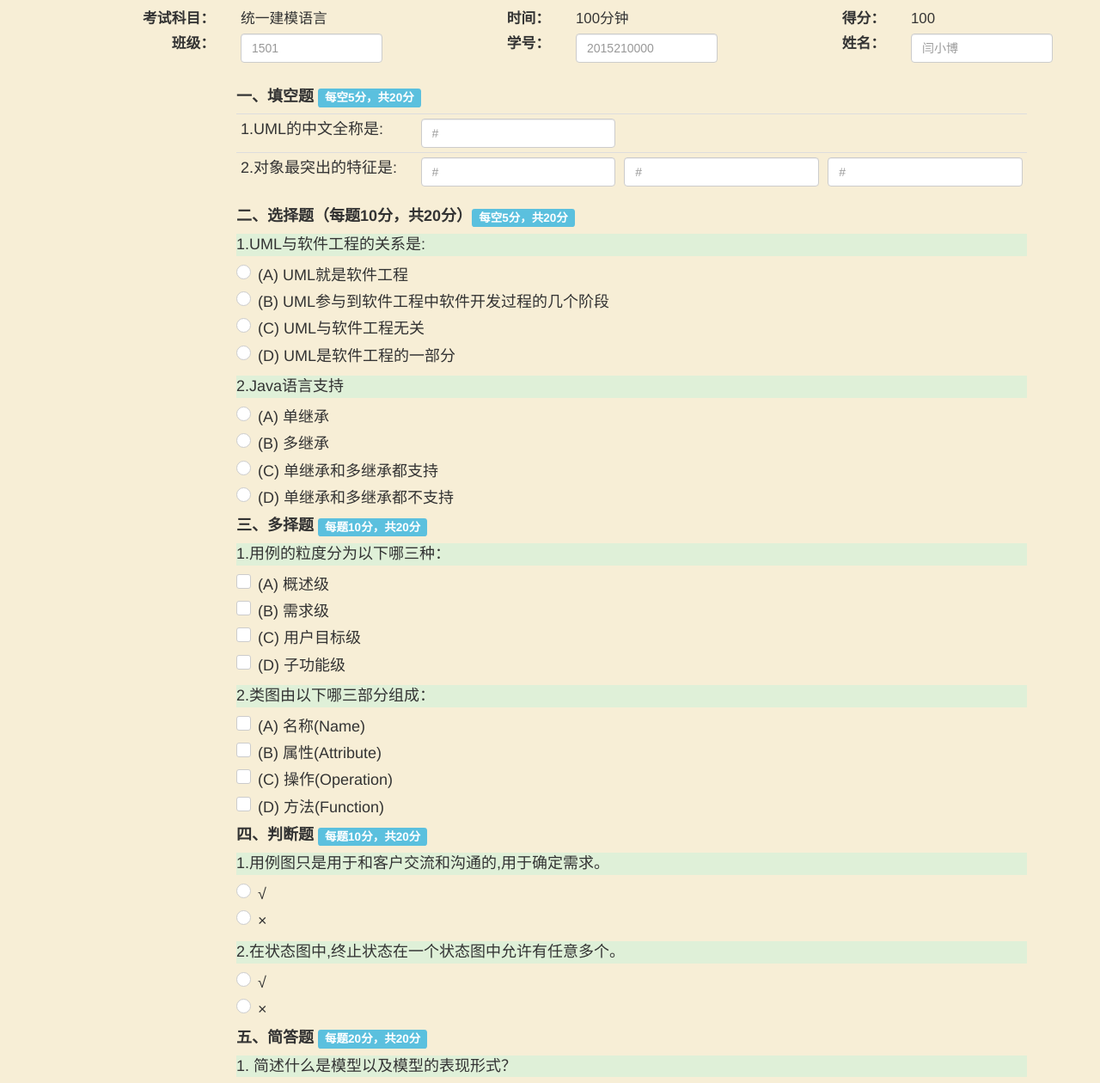
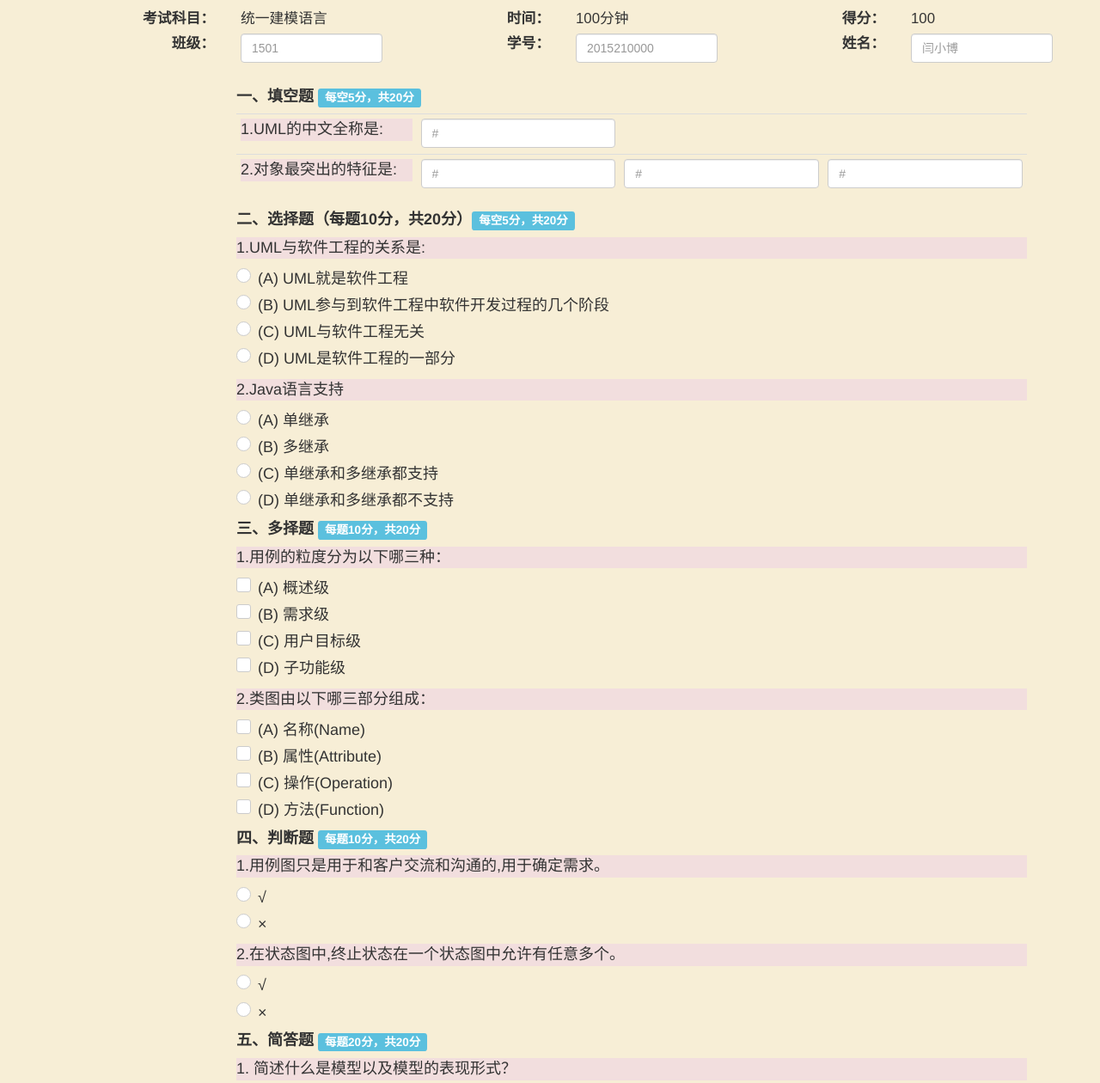
Before and after one commit to CS2015YWB/E1, a plain HTML site: page index.html in a window 1280 px wide. Shown: the part 80-1340 px from the top of the page at 86% size. Drawn offline with Linux system fonts and the light colour scheme.

Commit message:
Forth
第四次修改

```diff
--- a/index.html
+++ b/index.html
@@ -80,13 +80,13 @@
             <form class="fsize">
                 <table class="table table-condensed">
                     <tr>
-                        <td>1.UML的中文全称是: </td>
+                        <td><p class="bg-danger">1.UML的中文全称是: </p></td>
                         <td><input type="text" class="form-control" id="exampleInputName2" placeholder="#"></td>
                         <td></td>
                         <td></td>
                     </tr>
                     <tr>
-                        <td>2.对象最突出的特征是: </td>
+                        <td><p class="bg-danger">2.对象最突出的特征是: </p></td>
                         <td><input type="text" class="form-control" id="exampleInputName2" placeholder="#"></td>
                         <td><input type="text" class="form-control" id="exampleInputName2" placeholder="#"></td>
                         <td><input type="text" class="form-control" id="exampleInputName2" placeholder="#"></td>
@@ -96,7 +96,7 @@
         </div>
         <h4><strong>二、选择题（每题10分，共20分）</strong><span class="label label-info">每空5分，共20分</span></h4>
         <form class="fsize">
-            <p class="bg-success">1.UML与软件工程的关系是:</p>
+            <p class="bg-danger">1.UML与软件工程的关系是:</p>
             <div>
                 <div class="radio radio-danger">
                     <input type="radio" name="radio1" value="option1">
@@ -117,7 +117,7 @@
             </div>
         </form>
         <form class="fsize">
-            <p class=bg-success>2.Java语言支持</p>
+            <p class=bg-danger>2.Java语言支持</p>
             <div>
                 <div class="radio radio-danger">
                     <input type="radio" name="radio2" value="option5">
@@ -139,7 +139,7 @@
         </form>
         <h4><strong>三、多择题 </strong><span class="label label-info">每题10分，共20分</span></h4>
         <form class="fsize">
-            <p class="bg-success">1.用例的粒度分为以下哪三种：</p>
+            <p class="bg-danger">1.用例的粒度分为以下哪三种：</p>
             <div class="checkbox checkbox-danger">
                 <input id="checkbox1" class="styled" type="checkbox">
                 <label for="A3"> (A) 概述级</label>
@@ -158,7 +158,7 @@
             </div>
         </form>
         <form class="fsize">
-            <p class=bg-success>2.类图由以下哪三部分组成：</p>
+            <p class=bg-danger>2.类图由以下哪三部分组成：</p>
             <div class="checkbox checkbox-danger">
                 <input id="checkbox5" class="styled" type="checkbox">
                 <label for="A4"> (A) 名称(Name)</label>
@@ -178,7 +178,7 @@
         </form>
         <h4><strong>四、判断题 </strong><span class="label label-info">每题10分，共20分</span></h4>
         <form class="fsize">
-            <p class="bg-success">
+            <p class="bg-danger">
                 1.用例图只是用于和客户交流和沟通的,用于确定需求。
                 <div class="radio radio-danger">
                         <input type="radio" name="radio1" id="radio1" value="option1">
@@ -191,7 +191,7 @@
             </p>
         </form>
         <form class="fsize">
-            <p class="bg-success">
+            <p class="bg-danger">
                 2.在状态图中,终止状态在一个状态图中允许有任意多个。
                 <div class="radio radio-danger">
                     <input type="radio" name="radio1" id="radio1" value="option1">
@@ -204,7 +204,7 @@
             </p>
         </form>
         <h4><strong>五、简答题 </strong><span class="label label-info">每题20分，共20分</span></h4>
-        <p class="fsize bg-success">1. 简述什么是模型以及模型的表现形式？</p>
+        <p class="fsize bg-danger">1. 简述什么是模型以及模型的表现形式？</p>
         <form class="fsize" action="handler">
                 <textarea class="form-control" rows="5"></textarea>
         </form>
```
